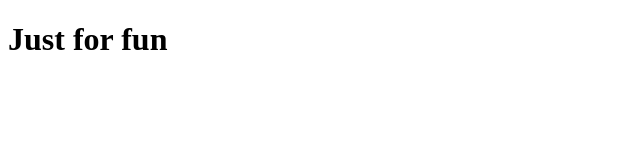
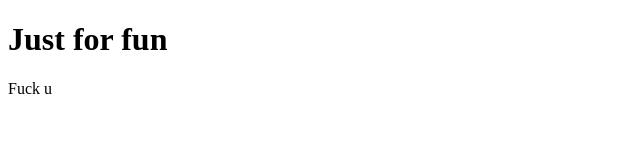
Before and after one commit to NasaShareHolder/NasaShareHolder.github.io, a plain HTML site: page index.html in a window 1280 px wide. Shown: the full height of the page, 0-640 px from the left. Drawn offline with Linux system fonts and the light colour scheme.

Commit message:
for the fun

```diff
--- a/index.html
+++ b/index.html
@@ -4,5 +4,7 @@
 
     <h1>Just for fun</h1>
 
+    <p>Fuck u</p>
+
 </main>
 </html>
```
